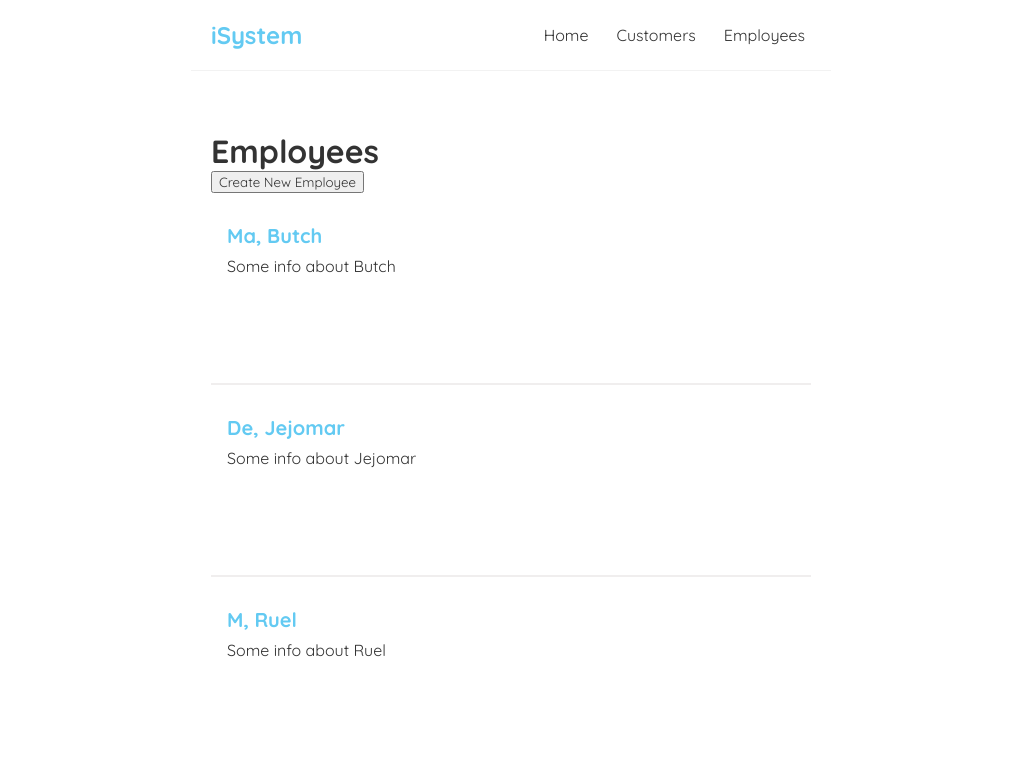
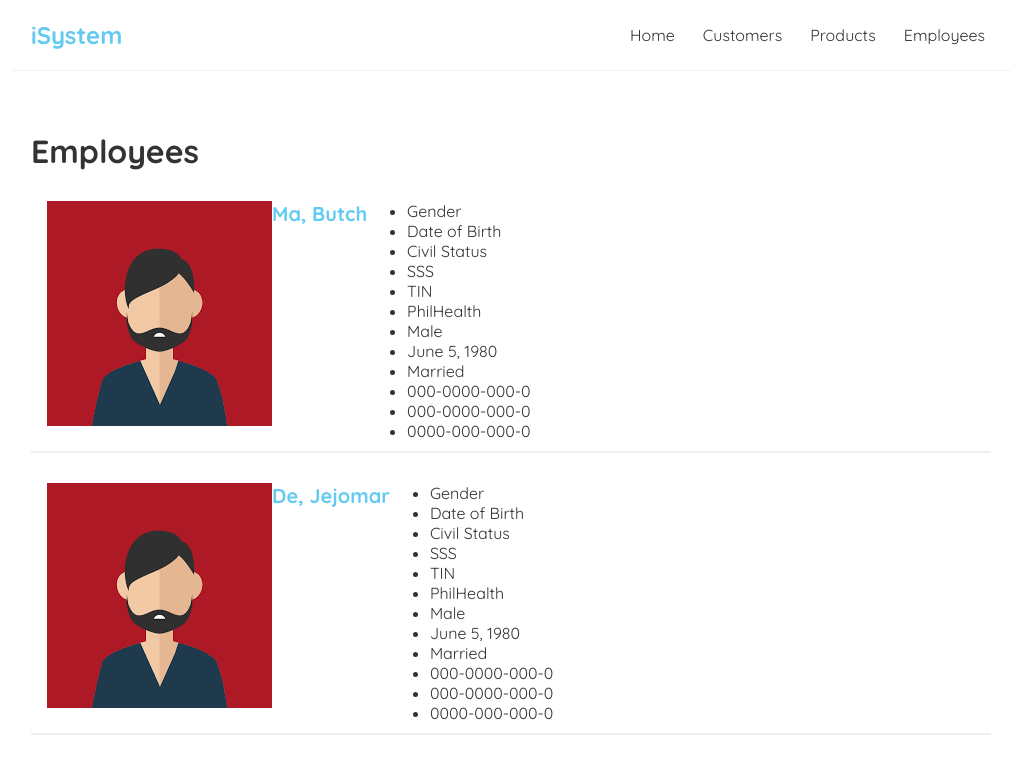
Before and after one commit to mivienrosario/iSystem-Water-Refilling-Station, a React (Create React App) app: page /employees in a window 1280 px wide. Shown: the top 763 px of the page, without its empty margins (129-1145 px from the left). Built offline with nearby package versions, Linux system fonts and the light colour scheme; data requests are answered from the project's data file.

Commit message:
emp profile summary
more details added for employee profile (front end only)

```diff
--- a/data/db.json
+++ b/data/db.json
@@ -20,5 +20,32 @@
                "last": "Ju",
                "id": 4
           }
+     ],
+     "customers": [
+          {
+               "name": "La Union Cultural Institute",
+               "city": "San Fernando",
+               "rate": 25.00,
+               "id": "cust0001"
+          },
+          {
+               "name": "Marand Beach",
+               "city": "Bauang",
+               "rate": 25.00,
+               "id": "cust0002"
+          },
+          {
+               "name": "Go Resort",
+               "city": "Bauang",
+               "rate": 20.00,
+               "id": "cust0003"
+          }
+     ],
+     "products": [
+          {
+               "name": "5 Gal",
+               "description": "5 gallons purified drinking water",
+               "price": 25.00
+          }
      ]
 }
--- a/src/App.js
+++ b/src/App.js
@@ -2,6 +2,7 @@ import Navbar from './components/Navbar';
 import Home from './components/Home';
 import Employees from './components/Employees';
 import { BrowserRouter as Router, Route, Switch } from 'react-router-dom';
+import Customers from './components/Customer/Customers';
 
 function App() {
   return (
@@ -11,6 +12,7 @@ function App() {
         <div className="content">
           <Switch>
             <Route path="/" component={Home} exact />
+            <Route path="/customers" component={Customers} />
             <Route path="/employees" component={Employees} />
           </Switch>
         </div>
--- /dev/null
+++ b/src/components/Customer/Customers.js
@@ -0,0 +1,16 @@
+import useFetch from '../useFetch';
+import List from './List';
+
+const Customers = () => {
+     const { data: customers } = useFetch('http://localhost:8000/customers');
+
+     return (
+          <div className="home">
+               <h1>Hello customers</h1>
+               { customers && <List customers={customers} />}
+          </div>
+     );
+}
+
+
+export default Customers;
--- /dev/null
+++ b/src/components/Customer/List.js
@@ -0,0 +1,14 @@
+const List = ({ customers, name, city }) => {
+     return (
+          <div>
+               { customers.map((cust) => (
+                    <div key={cust.id}>
+                         <h2>{cust.name}</h2>
+                         <p>Location: {cust.city}</p>
+                    </div>
+               ))}
+          </div>
+     );
+};
+
+export default List;
--- a/src/components/EmployeeList.js
+++ b/src/components/EmployeeList.js
@@ -1,14 +1,47 @@
+import pic from '../img/Employee/sample.png';
 
-
-const EmployeeList = ({ employees, first, last }) => {
+const EmployeeList = ({ employees }) => {
      return (
           <div className="emp-list">
-
-
                {employees.map((emp) => (
                     <div className="emp-preview" key={emp.id}>
-                         <h2>{emp.last}, {emp.first}</h2>
-                         <p>Some info about {emp.first}</p>
+
+                         <div className="profile-container flex">
+                              <div> {/* first container */}
+                                   <img src={pic} alt="" />
+                              </div>
+
+                              <div className="flex"> {/* second container */}
+                                   <div> {/* first inner container */}
+                                        <h2>{emp.last}, {emp.first}</h2>
+                                   </div>
+
+                                   <div> {/* second inner container */}
+                                        <div>
+                                             <ul>
+                                                  <li>Gender</li>
+                                                  <li>Date of Birth</li>
+                                                  <li>Civil Status</li>
+                                                  <li>SSS</li>
+                                                  <li>TIN</li>
+                                                  <li>PhilHealth</li>
+                                             </ul>
+                                        </div>
+                                        <div>
+                                             <ul>
+                                                  <li>Male</li>
+                                                  <li>June 5, 1980</li>
+                                                  <li>Married</li>
+                                                  <li>000-0000-000-0</li>
+                                                  <li>000-0000-000-0</li>
+                                                  <li>0000-000-000-0</li>
+                                             </ul>
+                                        </div>
+                                   </div> {/* second inner container */}
+                              </div> {/* second container */}
+
+                         </div> {/* profile-container */}
+
                     </div>
                ))}
           </div>
--- a/src/components/Employees.js
+++ b/src/components/Employees.js
@@ -1,29 +1,12 @@
 import EmployeeList from "./EmployeeList";
-import {
-     Route,
-     Link,
-     Switch,
-     useRouteMatch } from "react-router-dom";
 import useFetch from "./useFetch";
-import Create from "./Create";
-import { useState } from "react";
 
 const Employees = () => {
      const title = 'Employees';
-
-     const { data: employees, isPending, error } = useFetch('http://localhost:8000/employees');
-     const { url } = useRouteMatch();
-     const [showList, setShowList] = useState(true);
-
-     const onCreate = () => {
-          setShowList(false);
-     }
-
-
+     const { data: employees } = useFetch('http://localhost:8000/employees');
      return (
           <div className="home">
                <h1>{ title }</h1>
-               <button onClick={onCreate}>Create New Employee</button>
                { employees && <EmployeeList employees={employees} /> }
 
           </div>
--- a/src/components/Home.js
+++ b/src/components/Home.js
@@ -1,8 +1,9 @@
-import Create from "./Create";
 
 const Home = () => {
      return (
-          <Create />
+          <div>
+               <h1>Hello Home</h1>
+          </div>
      );
 
 }
--- a/src/components/Navbar.js
+++ b/src/components/Navbar.js
@@ -7,6 +7,7 @@ const Navbar = () => {
                <div className="links">
                     <Link to="/">Home</Link>
                     <Link to="/customers">Customers</Link>
+                    <Link to="/products">Products</Link>
                     <Link to="/employees">Employees</Link>
                </div>
           </nav>
--- a/src/index.css
+++ b/src/index.css
@@ -10,7 +10,7 @@
   padding: 20px;
   display: flex;
   align-items: center;
-  max-width: 600px;
+  max-width: 75%;
   margin: 0 auto;
   border-bottom: 1px solid #f2f2f2;
 }
@@ -29,7 +29,7 @@
   color: #63CAF2;
 }
 .content {
-  max-width: 600px;
+  max-width: 75%;
   margin: 40px auto;
   padding: 20px;
 }
@@ -41,7 +41,7 @@
 .emp-preview {
   padding: 10px 16px;
   margin: 20px 0;
-  height: 150px;
+  min-height: 150px;
   border-bottom: 2px solid #f0eeee;
 }
 
@@ -54,3 +54,19 @@
   color: #63CAF2;
   margin-bottom: 8px;
 }
+
+.profile-container {
+}
+
+.img-container {
+  height: 100px;
+  width: 100px;
+}
+
+.flex {
+  display: flex;
+}
+
+.flex-column {
+  flex-direction: column;
+}
```
Also changed, not shown: src/components/Product/Product.js (added, +9 -0 lines), src/components/Product/Products.js (added, +9 -0 lines), src/components/Employee/Profile.js (added), src/img/Employee/sample.png (added).
